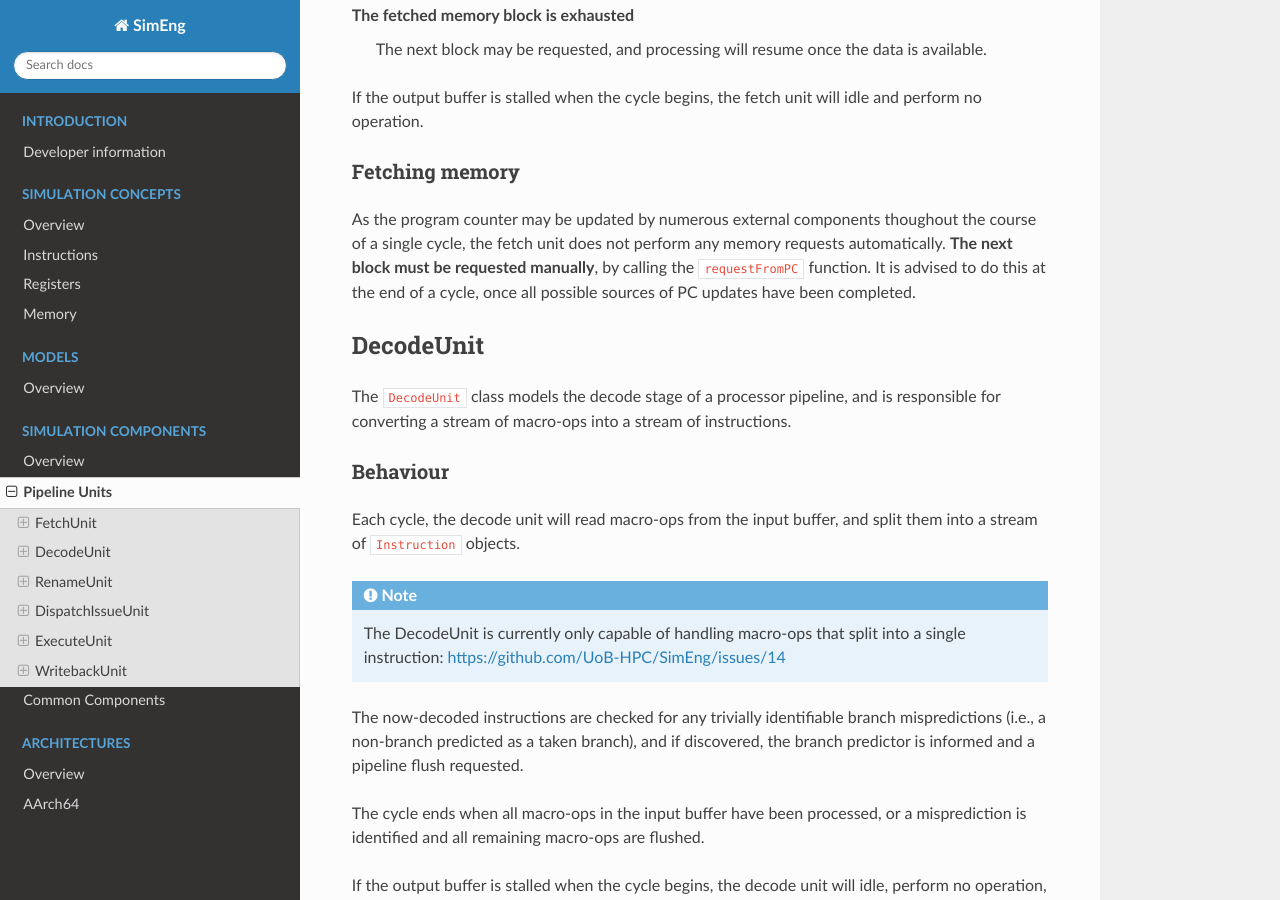
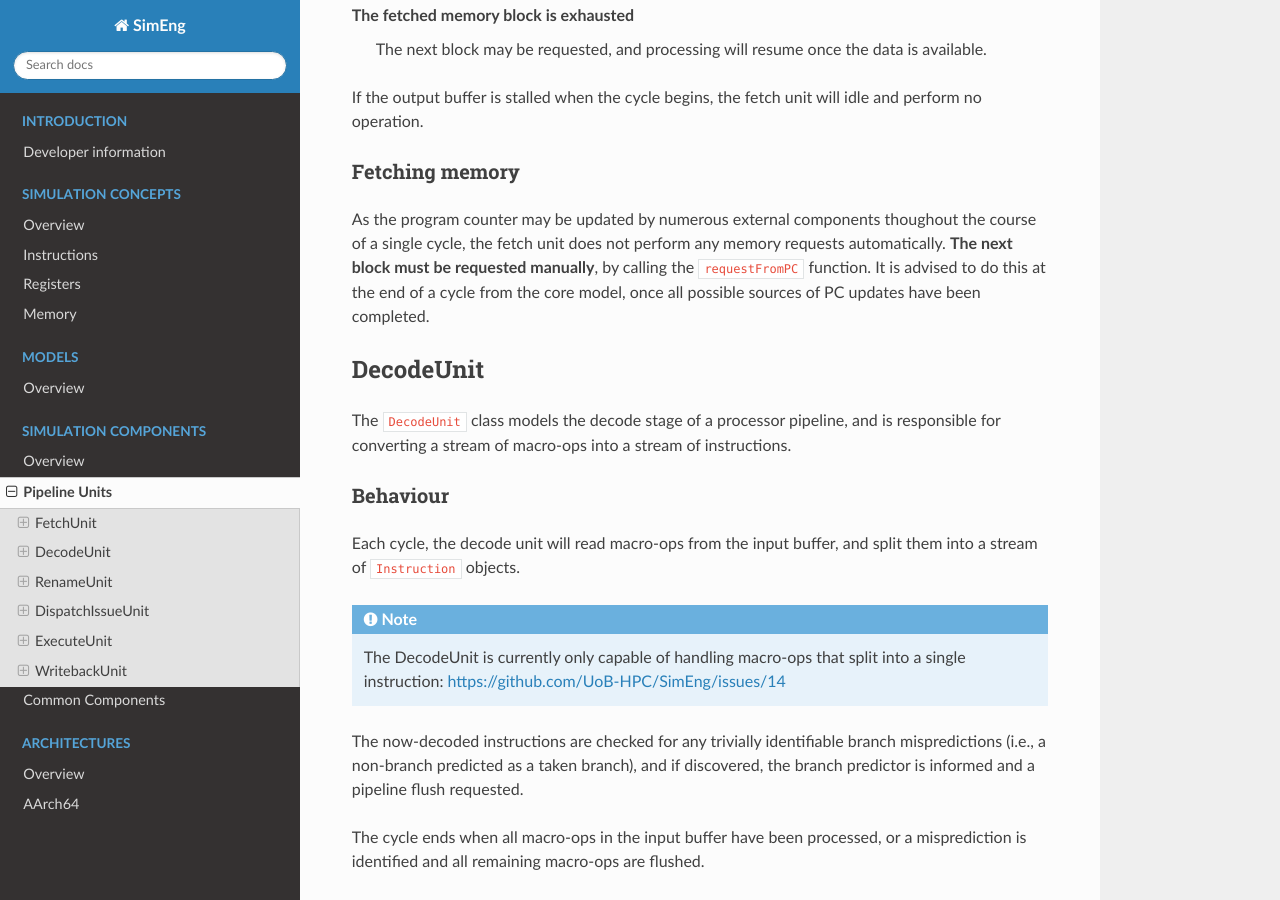
Before and after one commit to UoB-HPC/SimEng, a Sphinx documentation site: the page built from docs/sphinx/pipeline/units.rst, in a window 1280 px wide and 900 px high, scrolled down 1388 px. Built offline with Sphinx 7.4.7 and the Read the Docs theme 2.0.0, drawn with Linux system fonts in a browser that asks for light colours.

Commit message:
Minor tweaks to docs

```diff
--- a/docs/sphinx/arch/index.rst
+++ b/docs/sphinx/arch/index.rst
@@ -8,7 +8,7 @@ To achieve this, SimEng defines a set of abstract architecture-related classes.
 Architecture
 ------------
 
-The main component of an ISA implementation is the ``Architecture`` class. During simulation initialisation, an reference to an instance of the modelled architecture is passed to the model, where it is queried to determine how various components should be initialised, and to allow components to perform further architecture-specific operations during simulation.
+The main component of an ISA implementation is the ``Architecture`` class. During simulation initialisation, a reference to an instance of the modelled architecture is passed to the model, where it is queried to determine how various components should be initialised, and to allow components to perform further architecture-specific operations during simulation.
 
 Architectures are expected to support querying the following information:
 
--- a/docs/sphinx/pipeline/units.rst
+++ b/docs/sphinx/pipeline/units.rst
@@ -43,7 +43,7 @@ If the output buffer is stalled when the cycle begins, the fetch unit will idle
 Fetching memory
 ***************
 
-As the program counter may be updated by numerous external components thoughout the course of a single cycle, the fetch unit does not perform any memory requests automatically. **The next block must be requested manually**, by calling the ``requestFromPC`` function. It is advised to do this at the end of a cycle, once all possible sources of PC updates have been completed.
+As the program counter may be updated by numerous external components thoughout the course of a single cycle, the fetch unit does not perform any memory requests automatically. **The next block must be requested manually**, by calling the ``requestFromPC`` function. It is advised to do this at the end of a cycle from the core model, once all possible sources of PC updates have been completed.
 
 
 DecodeUnit
@@ -142,7 +142,7 @@ Behaviour
 
 Each cycle, a single instruction is read from the input buffer. The latency of the instruction is checked, and it is added to the internal pipeline queue, where it will remain for at least the duration of its instruction latency.
 
-Once the input has been processed, the instruction at the head of the pipeline  is checked to see if its latency has passed. If not, the cycle ends early, otherwise the instruction proceeds to execution.
+Once the input has been processed, the instruction at the head of the pipeline is checked to see if its latency has passed. If not, the cycle ends early, otherwise the instruction proceeds to execution.
 
 While normal data processing instructions are simply executed, some instruction types are treated slightly differently during execution:
 
```
